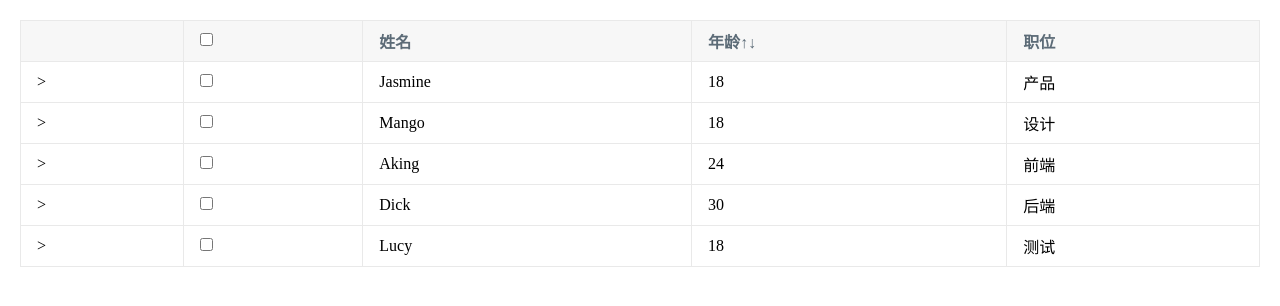
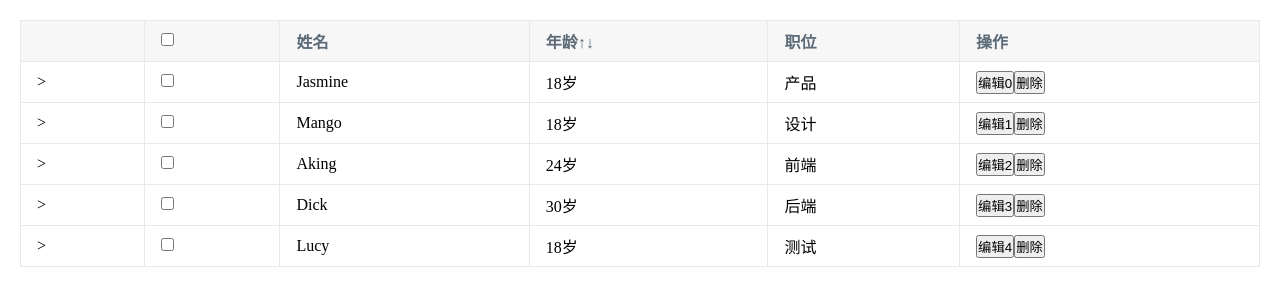
Before and after one commit to lgq627628/daily-test, a Vue app: page / in a window 1280 px wide. Shown: the top 306 px of the page. Built offline with nearby package versions, Linux system fonts and the light colour scheme.

Commit message:
feat: 表格支持自定义模板

```diff
--- a/src/App.vue
+++ b/src/App.vue
@@ -5,7 +5,13 @@
       :data="data"
       @on-selection-change="onSelectionChange"
       @on-sort="onSort"
-    ></xr-table>
+    >
+      <template #age="{row, col, index}">{{ row.age + '岁'}}</template>
+      <template #action="{row, col, index}">
+        <button>编辑{{index}}</button>
+        <button>删除</button>
+      </template>
+    </xr-table>
   </div>
 </template>
 
@@ -35,11 +41,17 @@ export default {
         {
           title: '年龄',
           key: 'age',
+          slot: 'age',
           sortable: true
         },
         {
           title: '职位',
           key: 'job'
+        },
+        {
+          title: '操作',
+          key: 'action',
+          slot: 'action'
         }
       ],
       data: [
```
Also changed, not shown: src/components/xr-table.vue (+6 -3 lines).
